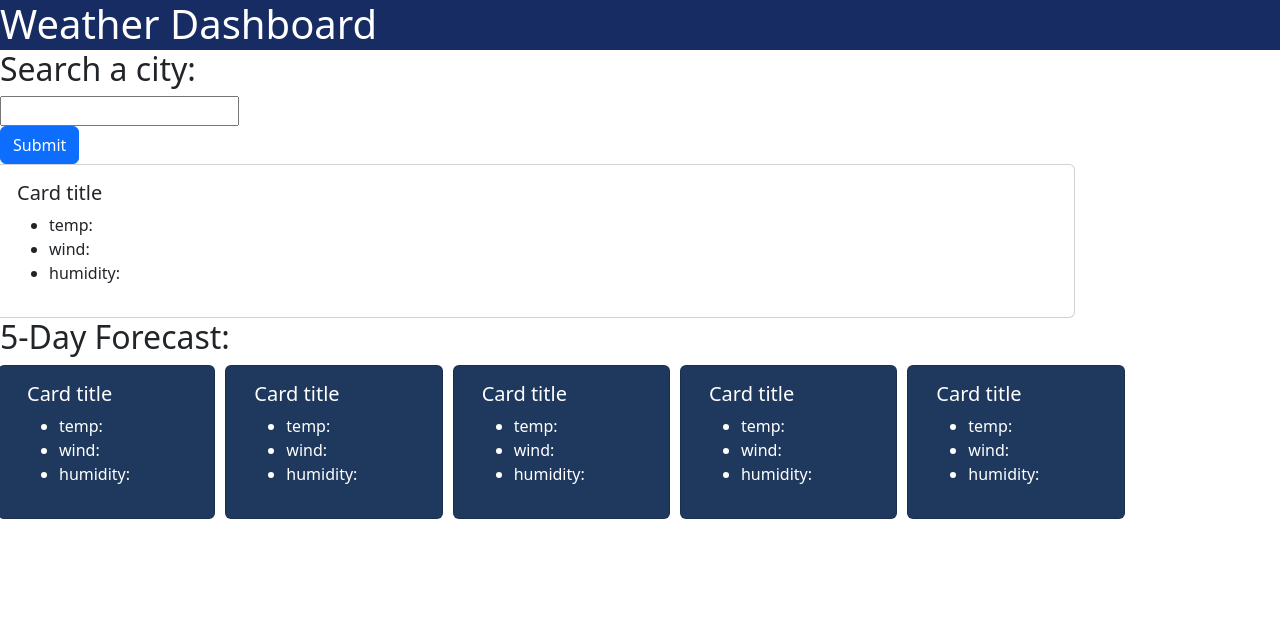
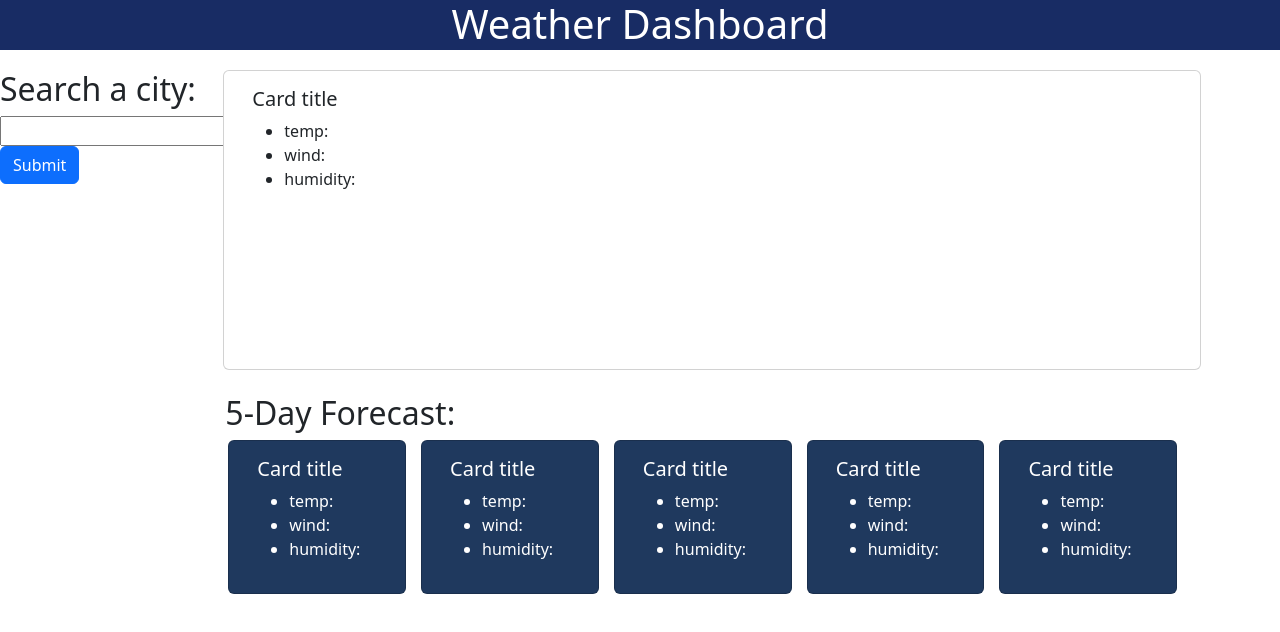
Before and after one commit to Micklitodev/WeatherTrackerAPI, a plain HTML site: page index.html in a window 1280 px wide. Drawn offline with nearby package versions, Linux system fonts and the light colour scheme; no server answers.

Commit message:
updated styles.css file to poperly display search form on left side of screen, slightly repositioned all other elements to fit page better.

```diff
--- a/assets/style.css
+++ b/assets/style.css
@@ -5,6 +5,8 @@
 
 
 header {
+    display: flex;
+    justify-content: center;
     color: white;
     background-color: var(--blue);
     height: 50px;
@@ -13,9 +15,20 @@ header {
 }
 
 
+form {
+    float: left;
+    margin-top: 20px;
+    height: 550px;
+}
+
+main .card {
+    margin-left:10px;
+    margin-top: 20px;
+    height: 300px;
+}
 
 section .card {
     background-color: var(--navy);
-    margin-left: 10px;
+    margin-left: 15px;
     color: white;
 }
--- a/index.html
+++ b/index.html
@@ -19,6 +19,7 @@
       <h1>Weather Dashboard</h1>
     </header>
 
+
     <form class="col-2">
       <label for="city"><h2>Search a city:</h2></label>
       <input type="text" id="city" name="city" />
@@ -26,7 +27,7 @@
     </form>
 
     <main class="row">
-      <div class="card col-10">
+      <div class="card col-11">
         <div class="card-body">
           <h5 class="card-title" id="test">Card title</h5>
           <ul>
@@ -37,6 +38,8 @@
         </div>
       </div>
     </main>
+
+    <br>
 
     <section class="row">
       <h2>5-Day Forecast:</h2>
--- a/src/main.js
+++ b/src/main.js
@@ -11,6 +11,10 @@ document.addEventListener("DOMContentLoaded", function () {
 
   const lat = 33.74;
   const lon = -84.38;
+
+
+
+
 
   const apiEngine = async () => {
     const path = "data/2.5/forecast";
```
